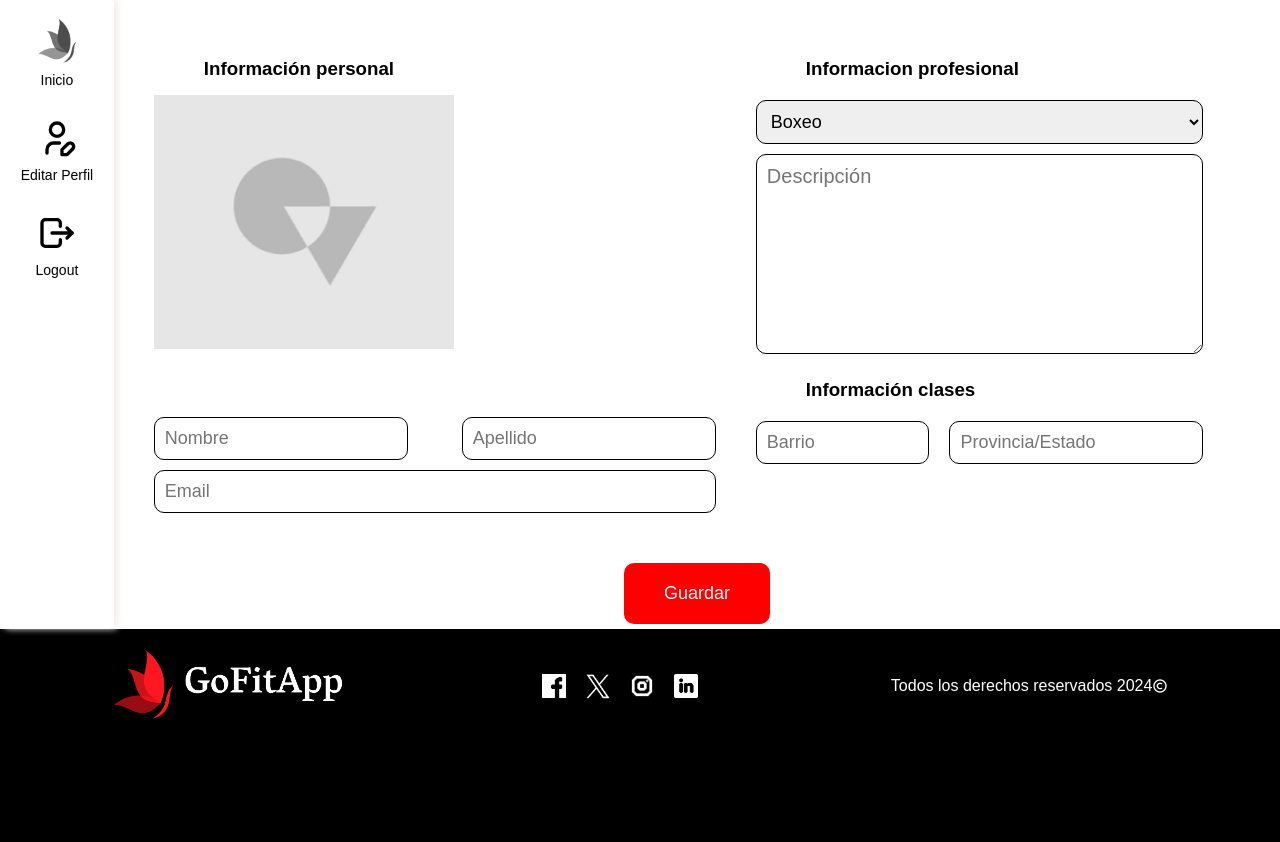
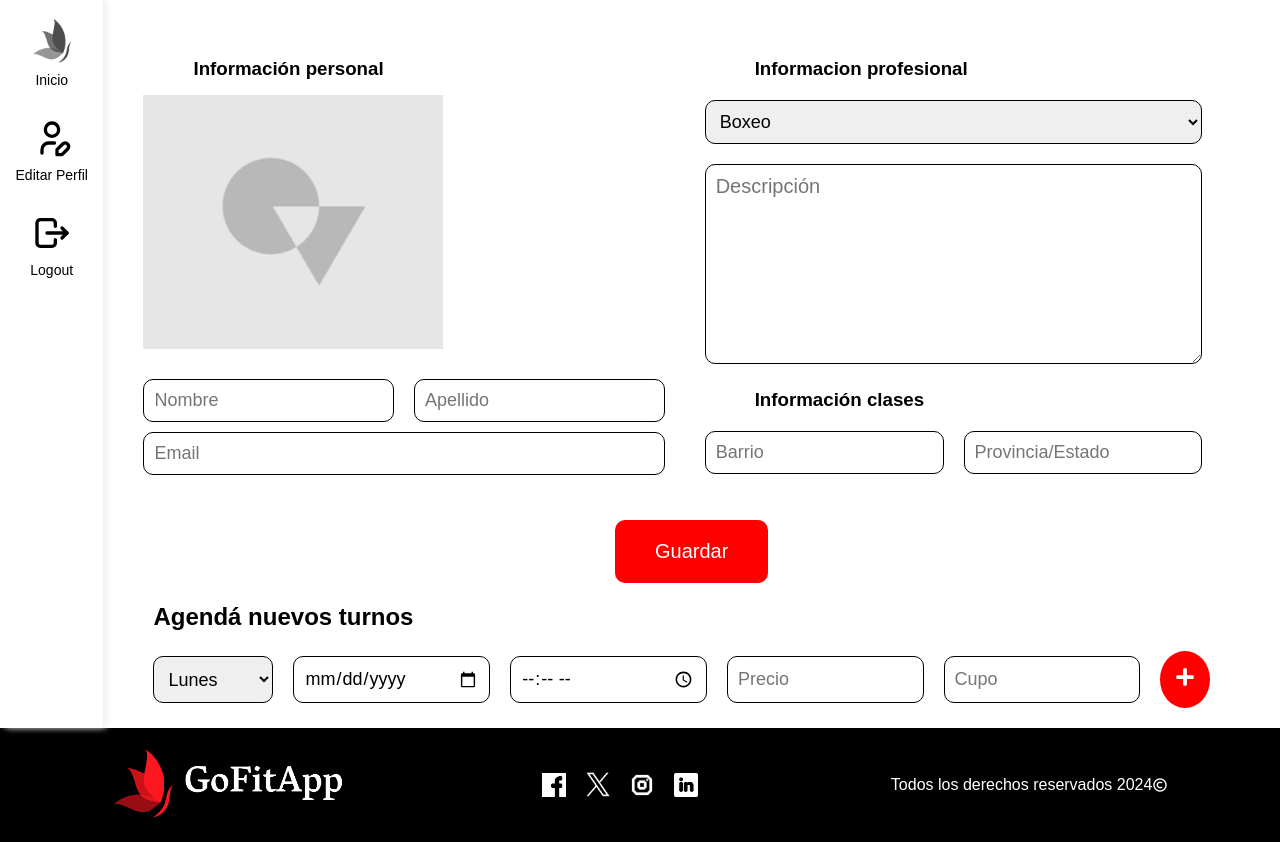
Before and after one commit to Alex420s/C16-74-n-python, a React (Create React App) app in the folder frontend/: page /editProf in a window 1280 px wide. Shown: the part 259-1101 px from the top of the page. Before the commit the page ends 1002 px from the top, so only its background shows below. Built offline with nearby package versions, Linux system fonts and the light colour scheme; the HTML template or start-up script is replaced by a standard one.

Commit message:
addRows agregado

```diff
--- a/frontend/src/components/ProfEdit.jsx
+++ b/frontend/src/components/ProfEdit.jsx
@@ -2,6 +2,7 @@ import React, { useState } from 'react'
 import '../stylesheets/ProfesionalEdit.css'
 import image from '../images/image.jpg'
 import { MdAddAPhoto } from "react-icons/md";
+import { FaPlus } from "react-icons/fa";
 
 const ProfEdit = () => {
   const [formData, setFormData] = useState({
@@ -11,7 +12,8 @@ const ProfEdit = () => {
     speciality: '',
     description: '',
     city: '',
-    province: ''
+    province: '',
+    additionalRows: []
   });
 
   const handleChange = (event) => {
@@ -37,6 +39,22 @@ const ProfEdit = () => {
     }
   };
 
+  const addRow = () => {
+    const newRow = {
+      day: '',
+      date: '',
+      time: '',
+      price: '',
+      capacity: '',
+    };
+
+    // Update the `additionalRows` state using the spread operator
+    setFormData((prevState) => ({
+      ...prevState,
+      additionalRows: [...prevState.additionalRows, newRow],
+    }));
+  };
+
     return (
       <div className="todo">
         <div className="cuerpoEdit">
@@ -46,7 +64,7 @@ const ProfEdit = () => {
               <div>
                 <div className="imagen-subir">
                   <img className="fotoSubir" src={formData.image || require('../images/image.jpg')} alt="Imagen de perfil" />
-                <label htmlFor="file-upload" style={{ position: 'absolute', top: 0, left: 0, width: '100%', height: '100%' }}>
+                  <label htmlFor="file-upload" style={{ position: 'absolute', top: '20px', left: 0, width: '100%', height: '100%' }}>
                     <MdAddAPhoto className="camera-icon" />
                   </label>
                   <input
@@ -59,11 +77,11 @@ const ProfEdit = () => {
                   />
                 </div>
                 <div className="fila">
-                <input className="input-box" type="text" placeholder="Nombre" required name="first_name" value={formData.first_name} onChange={handleChange} />
-                <input type="text" placeholder="Apellido" required name="last_name" value={formData.last_name} onChange={handleChange} />
+                  <input className="editP" type="text" placeholder="Nombre" required name="first_name" value={formData.first_name} onChange={handleChange} />
+                  <input className="editP" type="text" placeholder="Apellido" required name="last_name" value={formData.last_name} onChange={handleChange} />
                 </div>
                 <div className="fila">
-                <input type="email" name="email" id="email" required placeholder="Email" value={formData.email} onChange={handleChange} />
+                  <input className="editP" type="email" name="email" id="email" required placeholder="Email" value={formData.email} onChange={handleChange} />
                 </div>
               </div>
             </div>
@@ -72,7 +90,7 @@ const ProfEdit = () => {
             <div className="info-2">
               <h3>Informacion profesional</h3>
               <div>
-              <select name="category" id="discipline" value={formData.speciality} onChange={handleChange}>
+                <select name="speciality" id="discipline" value={formData.speciality} onChange={handleChange}>
                   <option value="Boxeo">Boxeo</option>
                   <option value="Zumba">Zumba</option>
                   <option value="Crossfit">Crossfit</option>
@@ -86,17 +104,76 @@ const ProfEdit = () => {
             <div className="info-3">
               <h3>Información clases</h3>
               <div className="fila">
-              <input type="text" name="city" id="Barrio" required placeholder="Barrio" value={formData.city} onChange={handleChange} />
-              <input type="text" name="province" id="Provincia" required placeholder="Provincia/Estado" value={formData.province} onChange={handleChange} />
+                <input className="editP" type="text" name="city" id="Barrio" required placeholder="Barrio" value={formData.city} onChange={handleChange} />
+                <input className="editP" type="text" name="province" id="Provincia" required placeholder="Provincia/Estado" value={formData.province} onChange={handleChange} />
               </div>
             </div>
           </div>
         </div>
         <div className="contenedor-guardar">
-        <input className="enviar hover" type="submit" name="guardar" value="Guardar" />
+          <input className="guardar hover" type="submit" name="guardar" value="Guardar" />
+        </div>
+          <h2>Agendá nuevos turnos</h2>
+          <div className="turnoAgendar">
+            <select name="day" id="dia" value={formData.day} onChange={handleChange}>
+              <option value="lunes">Lunes</option>
+              <option value="martes">Martes</option>
+              <option value="miercoles">Miércoles</option>
+              <option value="jueves">Jueves</option>
+              <option value="viernes">Viernes</option>
+              <option value="sabado">Sábado</option>
+            </select>
+            <input className="editP" type="date" name="date" required value={formData.date} onChange={handleChange} />
+            <input className="editP" type="time" name="time" required value={formData.time} onChange={handleChange} />
+            <input className="editP" type="number" min="0" name="price" required placeholder="Precio" value={formData.price} onChange={handleChange} />
+            <input className="editP" type="number" min="0" name="capacity" required placeholder='Cupo' value={formData.capacity} onChange={handleChange} />
+            <div className="mas hover">
+              <span onClick={addRow}> <FaPlus /></span>
+            </div>
+            <br />
+            {formData.additionalRows.length > 0 && (
+            <div className="mas hover" style={{ position: "absolute", right: "0", bottom: "0" }}>
+              <span onClick={addRow}>
+              <FaPlus />
+              </span>
+              <br />
+            </div>
+            )}
+          {formData.additionalRows.map((row, index) => (
+            <><div key={index} className="turnoAgendar" style={{ order: `${index + 2}` }}>
+              <select
+                name={`day-${index}`} // Add an index to the name for unique IDs
+                id={`dia-${index}`}
+                value={row.day}
+                onChange={(e) => {
+                  // Update the specific row using its index
+                  const updatedRows = [...formData.additionalRows];
+                  updatedRows[index].day = e.target.value;
+                  setFormData({ ...formData, additionalRows: updatedRows });
+                } }
+              >
+                <option value="lunes">Lunes</option>
+                <option value="martes">Martes</option>
+                <option value="miercoles">Miércoles</option>
+                <option value="jueves">Jueves</option>
+                <option value="viernes">Viernes</option>
+                <option value="sabado">Sábado</option>
+              </select>
+              <input className="editP" type="date" name="date" required value={formData.date} onChange={handleChange} />
+              <input className="editP" type="time" name="time" required value={formData.time} onChange={handleChange} />
+              <input className="editP" type="number" min="0" name="price" required placeholder="Precio" value={formData.price} onChange={handleChange} />
+              <input className="editP" type="number" min="0" name="capacity" required placeholder='Cupo' value={formData.capacity} onChange={handleChange} />
+              <div className="mas hover">
+                <span onClick={addRow}> <FaPlus /></span>
+              </div>
+            </div><div className="mas hover">
+                <span onClick={addRow}> <FaPlus /></span>
+              </div></>
+          ))}
         </div>
       </div>
     );
   }
 
+
   export default ProfEdit
--- a/frontend/src/stylesheets/PerfilProf.css
+++ b/frontend/src/stylesheets/PerfilProf.css
@@ -30,17 +30,6 @@
     margin-bottom: 30px;
 }
 
-.texto2 {
-    font-size: 30px;
-    font-weight: bold;
-    text-align: left;
-    color: #fb1720;
-    margin: 20px 80px 20px 0;
-    font-size: 30px;
-    font-weight: bold;
-    text-align: left;
-}
-
 .h3 {
     margin: 15px 0;
     font-size: 20px;
@@ -49,6 +38,17 @@
 
 .clases {
     margin: 20px 0;
+}
+
+.texto2 {
+    font-size: 30px;
+    font-weight: bold;
+    text-align: left;
+    color: #fb1720;
+    margin: 40px 0 20px 80px;
+    font-size: 30px;
+    font-weight: bold;
+    text-align: left;
 }
 
 .lista {
--- a/frontend/src/stylesheets/ProfesionalEdit.css
+++ b/frontend/src/stylesheets/ProfesionalEdit.css
@@ -9,17 +9,29 @@
     width: 300px;
 }
 
-h3{
+h2, h3{
     padding: 0 0 0 50px;
     margin: 15px 0;
 }
 
-input{
+.editP {
     padding: 10px;
     font-size: 18px;
     border-radius: 10px;
     border: 1px solid black ;
     margin: 5px 0;
+    width: 100%;
+}
+
+#descripcion {
+    margin-top: 15px;
+}
+
+.turnoAgendar {
+    display: flex;
+    justify-content: space-between;
+    gap: 20px;
+    margin: 20px 50px 20px 50px;
 }
 
 .fila {
@@ -45,10 +57,6 @@ select{
     justify-content: space-between;
 }
 
-/*#usuario{
-    width: 100%;
-}*/
-
 .info-2 div{
     display: flex;
     flex-direction: column;
@@ -72,7 +80,7 @@ select{
     display: flex;
     justify-content: center;
     align-items: center;
-    margin: 20px auto 0;
+    margin: 20px auto;
     width: 50%;
 }
 
@@ -82,4 +90,22 @@ select{
     color: white;
     background-color: red;
     cursor: pointer;
+    font-size: 20px;
+    border-radius: 10px;
 }
+
+.mas {
+    width: 300px;
+    border-radius: 50%;
+    background-color: red;
+    display: flex;
+    justify-content: center;
+    align-items: center;
+    cursor: pointer;
+}
+
+.mas span {
+    font-size: 20px;
+    margin: auto;
+    color: white;
+}
```
Also changed, not shown: frontend/src/components/ProfessionalScript.js (deleted, +0 -87 lines). Lines whose indentation alone changed are shown as unchanged.
